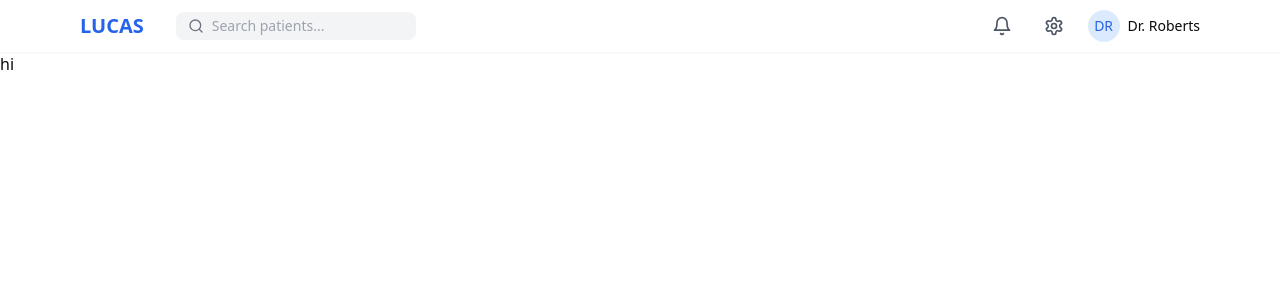
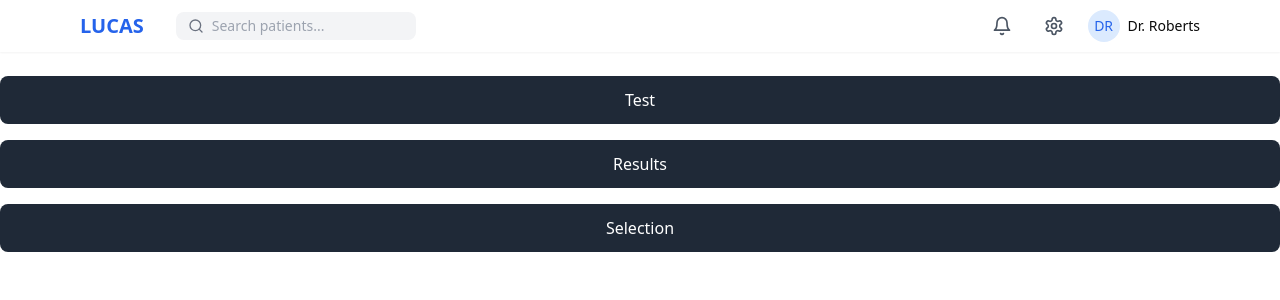
Before and after one commit to 88potatoes/sb1-qxxgieay, a React (Vite) app: page / in a window 1280 px wide. Shown: the top 300 px of the page. Built offline with nearby package versions, Linux system fonts and the light colour scheme.

Commit message:
(feat) home page

```diff
--- a/src/pages/Home.tsx
+++ b/src/pages/Home.tsx
@@ -4,7 +4,26 @@ export default function Home() {
   return (
     <>
       <TopBar />
-      <h1>hi</h1>
+      <div className="container mx-auto mt-6 flex flex-col gap-4">
+        <a
+          href="/test"
+          className="bg-gray-800 text-white py-3 px-4 rounded-lg text-center"
+        >
+          Test
+        </a>
+        <a
+          href="/results"
+          className="bg-gray-800 text-white py-3 px-4 rounded-lg text-center"
+        >
+          Results
+        </a>
+        <a
+          href="/selection"
+          className="bg-gray-800 text-white py-3 px-4 rounded-lg text-center"
+        >
+          Selection
+        </a>
+      </div>
     </>
   );
 }
```
